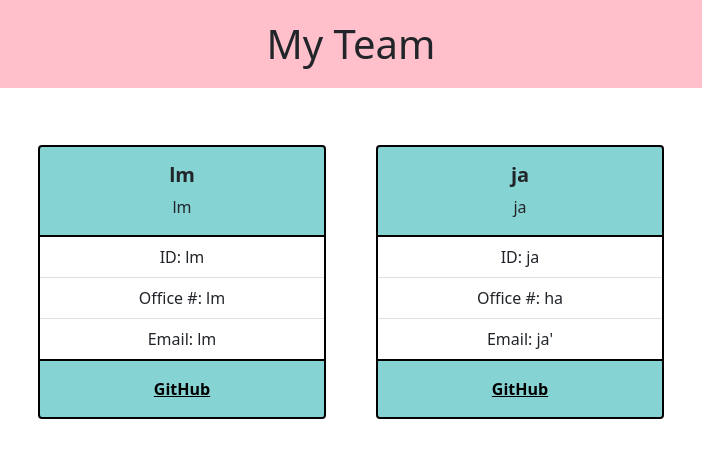
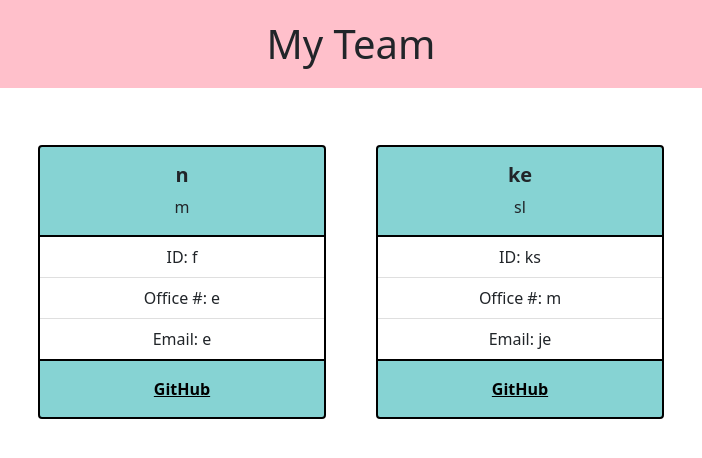
Before and after one commit to lesleymoore/Team-Profile-Generator, a website: page index.html in a window 1280 px wide. Shown: the full height of the page, 289-991 px from the left. Drawn offline with nearby package versions, Linux system fonts and the light colour scheme.

Commit message:
readme intern updates;

```diff
--- a/index.html
+++ b/index.html
@@ -15,30 +15,30 @@
       <div class="area">
     <div class="card newcard" style="width: 18rem;">
     <div class="card-body">
-      <h5 class="card-title words">lm</h5>
-      <p class="card-text title">lm</p>
+      <h5 class="card-title words">n</h5>
+      <p class="card-text title">m</p>
     </div>
     <ul class="list-group list-group-flush">
-      <li class="list-group-item title">ID: lm</li>
-      <li class="list-group-item title">Office #: lm</li>
-      <li class="list-group-item title">Email: lm</li>
+      <li class="list-group-item title">ID: f</li>
+      <li class="list-group-item title">Office #: e</li>
+      <li class="list-group-item title">Email: e</li>
     </ul>
     <div class="card-body">
-      <a target='_blank' href="https://github.com/lm" class="title card-link github">GitHub</a>
+      <a target='_blank' href="https://github.com/s" class="title card-link github">GitHub</a>
     </div>
     </div>
     <div class="card newcard" style="width: 18rem;">
     <div class="card-body">
-      <h5 class="card-title words">ja</h5>
-      <p class="card-text title">ja</p>
+      <h5 class="card-title words">ke</h5>
+      <p class="card-text title">sl</p>
     </div>
     <ul class="list-group list-group-flush">
-      <li class="list-group-item title">ID: ja</li>
-      <li class="list-group-item title">Office #: ha</li>
-      <li class="list-group-item title">Email: ja'</li>
+      <li class="list-group-item title">ID: ks</li>
+      <li class="list-group-item title">Office #: m</li>
+      <li class="list-group-item title">Email: je</li>
     </ul>
     <div class="card-body">
-      <a target='_blank' href="https://github.com/ja" class="title card-link github">GitHub</a>
+      <a target='_blank' href="https://github.com/nv" class="title card-link github">GitHub</a>
     </div>
     </div>
     </div>
--- a/index.js
+++ b/index.js
@@ -159,5 +159,6 @@ inquirer.prompt({
     } else {
         fs.writeFile('index.html', htmlfile, (err) =>
         err ? console.log(error) : console.log('Check out your new page!'))
+
     }
     });
```
Also changed, not shown: package.json (added, +25 -0 lines), README.md, terminal.png (added).
